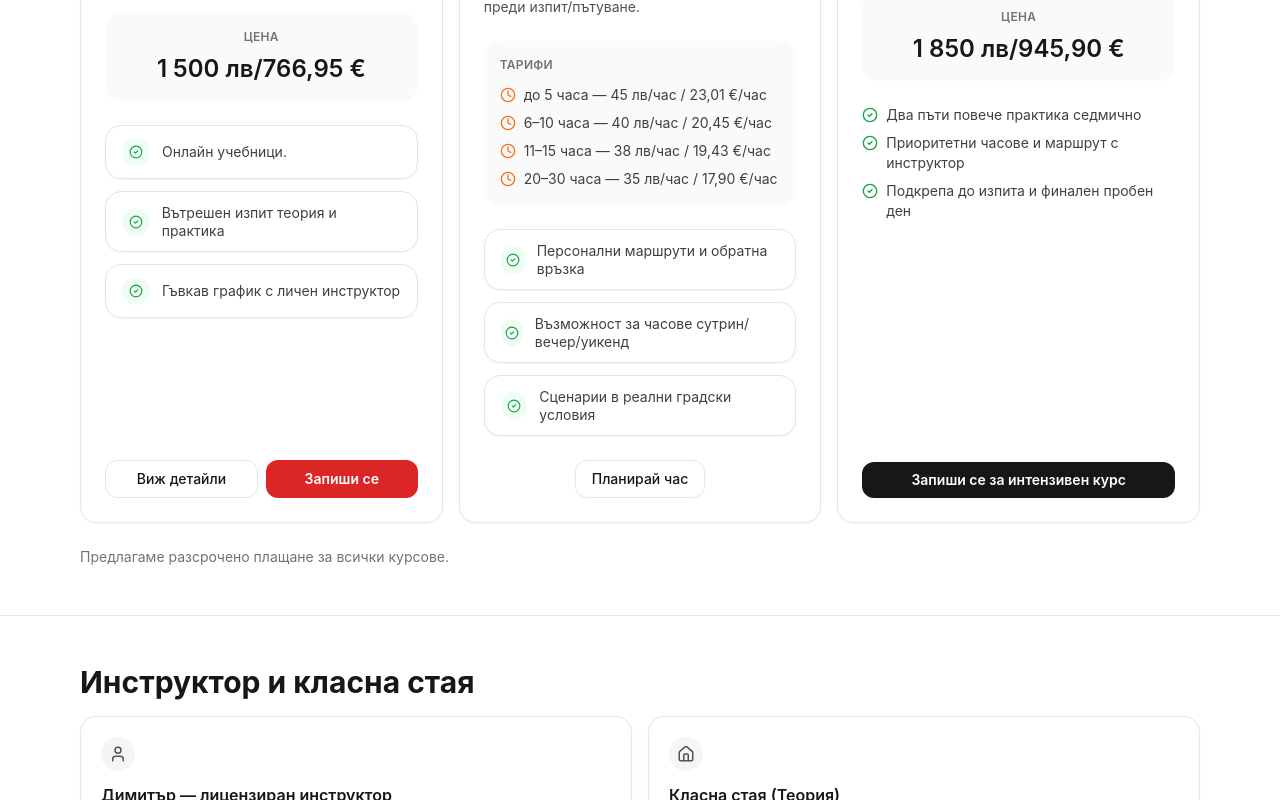
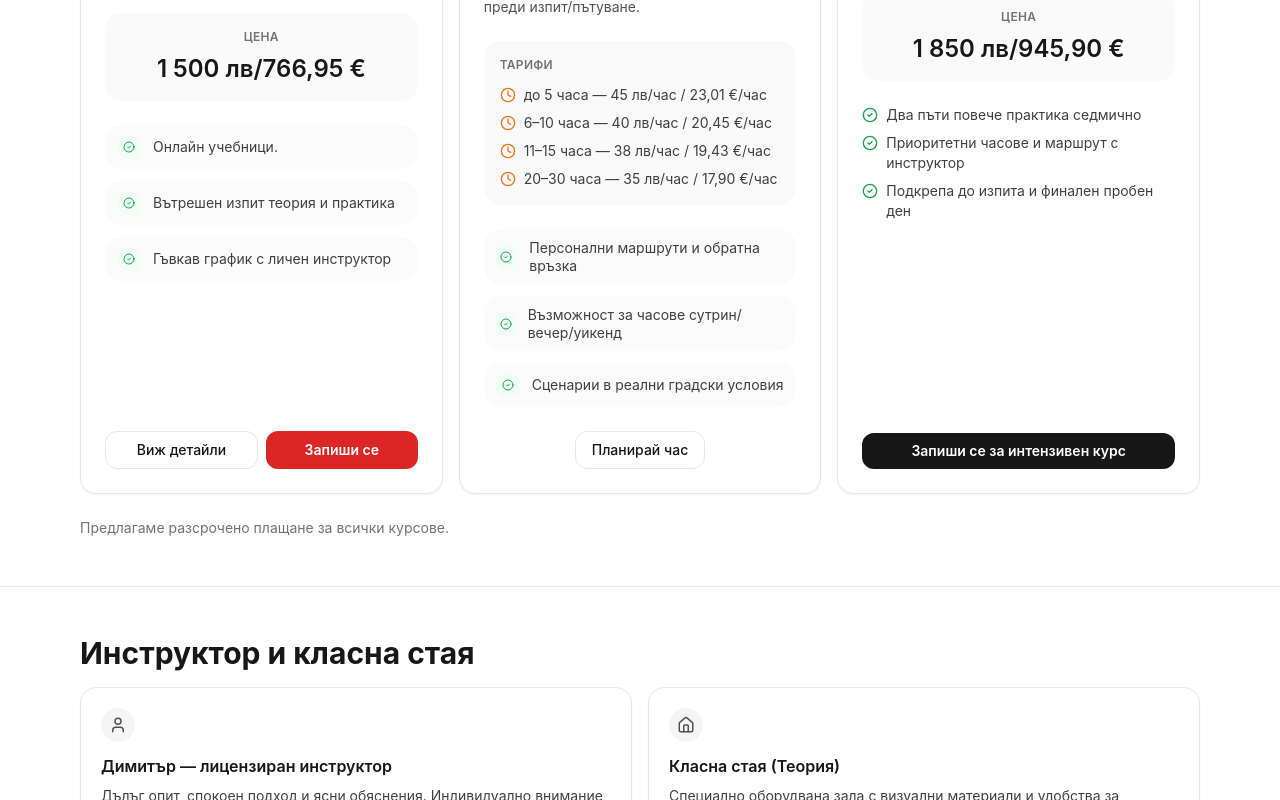
Before and after one commit to adangelov/codex, a React (Vite) app: page / in a window 1280 px wide. Shown: the part 1840-2640 px from the top of the page. Built offline with nearby package versions, Linux system fonts and the light colour scheme.

Commit message:
Restore course highlight styling

```diff
--- a/src/components/CourseHighlightItem.tsx
+++ b/src/components/CourseHighlightItem.tsx
@@ -8,10 +8,10 @@ interface CourseHighlightItemProps {
 export default function CourseHighlightItem({ text, className = '' }: CourseHighlightItemProps) {
   return (
     <li
-      className={`flex items-center gap-3 rounded-2xl border border-neutral-200 bg-white/90 px-4 py-3 text-sm text-neutral-700 shadow-sm ${className}`}
+      className={`flex items-center gap-3 rounded-2xl bg-neutral-50/80 px-3 py-2.5 text-sm text-neutral-700 ${className}`}
     >
-      <span className="inline-flex h-7 w-7 items-center justify-center rounded-full bg-green-50 text-green-600">
-        <CheckCircle2 className="h-3.5 w-3.5" />
+      <span className="inline-flex h-6 w-6 items-center justify-center rounded-full bg-green-50 text-green-600">
+        <CheckCircle2 className="h-3 w-3" />
       </span>
       <span className="text-left leading-tight">{text}</span>
     </li>
--- a/src/siteVersion.ts
+++ b/src/siteVersion.ts
@@ -1 +1 @@
-export const SITE_VERSION = 'v1.0.47';
+export const SITE_VERSION = 'v1.0.48';
```
